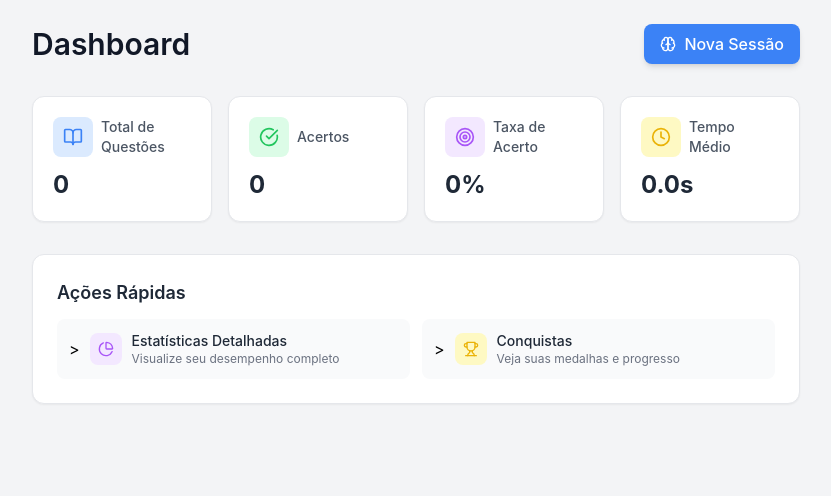
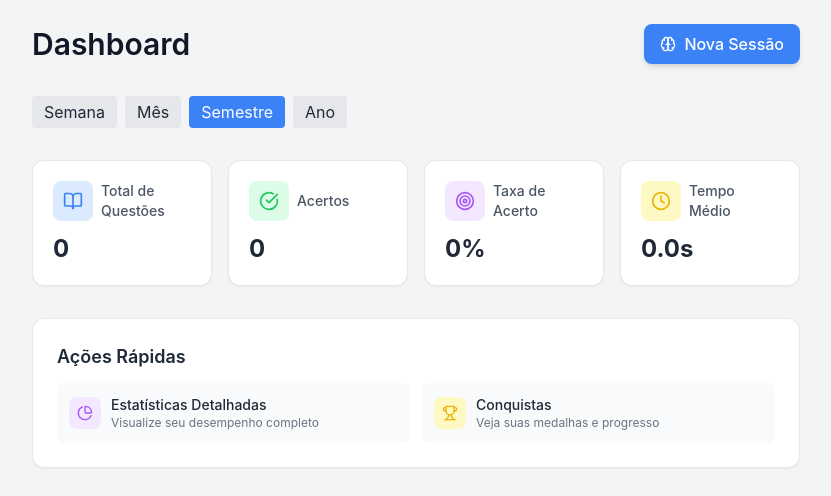
Before and after one commit to Caio-PSS/Medquest-web, a React (Create React App) app: page / in a window 1280 px wide. Shown: the top 496 px of the page, without its empty margins (224-1055 px from the left). Built offline with nearby package versions, Linux system fonts and the light colour scheme; no server answers; sample sign-in values are in the browser's storage.

Commit message:
Melhorias nos gráficos e correção do dashboard e exibição de imagens das questões

```diff
--- a/src/components/Question.tsx
+++ b/src/components/Question.tsx
@@ -31,7 +31,7 @@ export default function Question({ data, onConfirm, onNext }: QuestionProps) {
     ? {
         width: '100%',
         zoomPosition: 'original',
-        img: `https://medquest-floral-log-224.fly.dev/${data.image_url}.png`,
+        img: `https://medquest-floral-log-224.fly.dev${data.image_url}.png`,
       }
     : null;
 
--- a/src/pages/Dashboard.tsx
+++ b/src/pages/Dashboard.tsx
@@ -21,11 +21,19 @@ type StatsType = {
 const Dashboard = () => {
   const { authToken, isLoading } = useAuth();
   const [stats, setStats] = useState<StatsType | null>(null);
+  const [range, setRange] = useState('semestre'); // Valor padrão: semestre
+
+  const rangeOptions = [
+    { label: 'Semana', value: 'week' },
+    { label: 'Mês', value: 'month' },
+    { label: 'Semestre', value: 'semestre' },
+    { label: 'Ano', value: 'year' }
+  ];
 
   useEffect(() => {
     const fetchStats = async () => {
       try {
-            const res = await fetch(`https://medquest-floral-log-224.fly.dev/api/stats/overview`, {
+        const res = await fetch(`https://medquest-floral-log-224.fly.dev/api/stats/overview?range=${range}`, {
           headers: { Authorization: `Bearer ${authToken}` }
         });
         const data = await res.json();
@@ -43,11 +51,11 @@ const Dashboard = () => {
     if (authToken) {
       fetchStats();
     }
-      }, [authToken]);
+  }, [authToken, range]);
 
   if (isLoading) {
     return (
-            <div className="min-h-screen bg-gray-100 flex items-center justify-center"> {/* Fundo mais claro para tema estudo */}
+      <div className="min-h-screen bg-gray-100 flex items-center justify-center">
         <div className="animate-spin rounded-full h-12 w-12 border-t-2 border-b-2 border-blue-500">
           <div className="sr-only">Carregando...</div>
         </div>
@@ -57,77 +65,86 @@ const Dashboard = () => {
 
   if (!authToken) {
     return (
-            <div className="min-h-screen bg-gray-100 flex items-center justify-center"> {/* Fundo mais claro para tema estudo */}
-                <div className="text-gray-700">Carregando...</div> {/* Texto mais escuro para contraste no fundo claro */}
+      <div className="min-h-screen bg-gray-100 flex items-center justify-center">
+        <div className="text-gray-700">Carregando...</div>
       </div>
     );
   }
 
   return (
-        <div className="min-h-screen bg-gray-100 p-6"> {/* Fundo mais claro para tema estudo */}
-            <div className="max-w-screen-md mx-auto space-y-8"> {/* Container centralizado e com largura máxima para telas médias */}
-                {/* Header Section */}
+    <div className="min-h-screen bg-gray-100 p-6">
+      <div className="max-w-screen-md mx-auto space-y-8">
+        {/* Header */}
         <div className="flex items-center justify-between">
-                    <h1 className="text-3xl font-semibold text-gray-900"> {/* Título um pouco menor e mais escuro */}
-                        Dashboard
-                    </h1>
+          <h1 className="text-3xl font-semibold text-gray-900">Dashboard</h1>
           <Link
             to="/session"
-                        className="inline-flex items-center gap-2 bg-blue-500 text-white px-4 py-2  {/* Botão azul mais suave */}
-                            rounded-lg hover:bg-blue-600 font-medium transition-all duration-200
-                            shadow-md hover:shadow-lg hover:scale-[1.02]"
+            className="inline-flex items-center gap-2 bg-blue-500 text-white px-4 py-2 rounded-lg hover:bg-blue-600 font-medium transition-all duration-200 shadow-md hover:shadow-lg hover:scale-[1.02]"
           >
-                        <Brain className="w-4 h-4" /> {/* Icone menor */}
+            <Brain className="w-4 h-4" />
             Nova Sessão
           </Link>
         </div>
 
-                {/* Stats Grid */}
-                <div className="grid grid-cols-1 md:grid-cols-2 lg:grid-cols-4 gap-4"> {/* Espaçamento menor entre os cards */}
-                    {/* Total Questions Card */}
-                    <div className="bg-white p-5 rounded-xl shadow-sm border border-gray-200 {/* Card branco com borda e sombra suave */}
-                        hover:border-blue-300 transition-all duration-200 group">
-                        <div className="flex items-center gap-2 mb-3"> {/* Espaçamento menor */}
-                            <div className="p-2.5 bg-blue-100 rounded-lg group-hover:bg-blue-200 transition-colors"> {/* Cor de fundo do ícone mais clara */}
-                                <BookOpen className="w-5 h-5 text-blue-500" /> {/* Icone menor */}
-                            </div>
-                            <h3 className="text-gray-600 font-medium text-sm">Total de Questões</h3> {/* Texto menor e cor mais suave */}
-                        </div>
-                        <p className="text-2xl font-bold text-gray-800">{stats?.total || 0}</p> {/* Texto principal mais escuro */}
+        {/* Seletor de Período */}
+        <div className="flex space-x-2">
+          {rangeOptions.map(option => (
+            <button
+              key={option.value}
+              onClick={() => setRange(option.value)}
+              className={`px-3 py-1 rounded transition-colors ${
+                range === option.value
+                  ? 'bg-blue-500 text-white'
+                  : 'bg-gray-200 text-gray-800'
+              }`}
+            >
+              {option.label}
+            </button>
+          ))}
         </div>
 
-                    {/* Correct Answers Card */}
-                    <div className="bg-white p-5 rounded-xl shadow-sm border border-gray-200 {/* Card branco com borda e sombra suave */}
-                        hover:border-green-300 transition-all duration-200 group">
-                        <div className="flex items-center gap-2 mb-3"> {/* Espaçamento menor */}
-                            <div className="p-2.5 bg-green-100 rounded-lg group-hover:bg-green-200 transition-colors"> {/* Cor de fundo do ícone mais clara */}
-                                <CheckCircle className="w-5 h-5 text-green-500" /> {/* Icone menor */}
+        {/* Cards de Estatísticas */}
+        <div className="grid grid-cols-1 md:grid-cols-2 lg:grid-cols-4 gap-4">
+          {/* Total de Questões */}
+          <div className="bg-white p-5 rounded-xl shadow-sm border border-gray-200 hover:border-blue-300 transition-all duration-200 group">
+            <div className="flex items-center gap-2 mb-3">
+              <div className="p-2.5 bg-blue-100 rounded-lg group-hover:bg-blue-200 transition-colors">
+                <BookOpen className="w-5 h-5 text-blue-500" />
               </div>
-                            <h3 className="text-gray-600 font-medium text-sm">Acertos</h3> {/* Texto menor e cor mais suave */}
+              <h3 className="text-gray-600 font-medium text-sm">Total de Questões</h3>
             </div>
-                        <p className="text-2xl font-bold text-gray-800">{stats?.acertos || 0}</p> {/* Texto principal mais escuro */}
+            <p className="text-2xl font-bold text-gray-800">{stats?.total || 0}</p>
           </div>
 
-                    {/* Success Rate Card */}
-                    <div className="bg-white p-5 rounded-xl shadow-sm border border-gray-200 {/* Card branco com borda e sombra suave */}
-                        hover:border-purple-300 transition-all duration-200 group">
-                        <div className="flex items-center gap-2 mb-3"> {/* Espaçamento menor */}
-                            <div className="p-2.5 bg-purple-100 rounded-lg group-hover:bg-purple-200 transition-colors"> {/* Cor de fundo do ícone mais clara */}
-                                <Target className="w-5 h-5 text-purple-500" /> {/* Icone menor */}
+          {/* Acertos */}
+          <div className="bg-white p-5 rounded-xl shadow-sm border border-gray-200 hover:border-green-300 transition-all duration-200 group">
+            <div className="flex items-center gap-2 mb-3">
+              <div className="p-2.5 bg-green-100 rounded-lg group-hover:bg-green-200 transition-colors">
+                <CheckCircle className="w-5 h-5 text-green-500" />
               </div>
-                            <h3 className="text-gray-600 font-medium text-sm">Taxa de Acerto</h3> {/* Texto menor e cor mais suave */}
+              <h3 className="text-gray-600 font-medium text-sm">Acertos</h3>
             </div>
-                        <p className="text-2xl font-bold text-gray-800">{stats?.percentual || '0%'}</p> {/* Texto principal mais escuro */}
+            <p className="text-2xl font-bold text-gray-800">{stats?.acertos || 0}</p>
           </div>
 
-                    {/* Average Time Card */}
-                    <div className="bg-white p-5 rounded-xl shadow-sm border border-gray-200 {/* Card branco com borda e sombra suave */}
-                        hover:border-yellow-300 transition-all duration-200 group">
-                        <div className="flex items-center gap-2 mb-3"> {/* Espaçamento menor */}
-                            <div className="p-2.5 bg-yellow-100 rounded-lg group-hover:bg-yellow-200 transition-colors"> {/* Cor de fundo do ícone mais clara */}
-                                <Clock className="w-5 h-5 text-yellow-500" /> {/* Icone menor */}
+          {/* Taxa de Acerto */}
+          <div className="bg-white p-5 rounded-xl shadow-sm border border-gray-200 hover:border-purple-300 transition-all duration-200 group">
+            <div className="flex items-center gap-2 mb-3">
+              <div className="p-2.5 bg-purple-100 rounded-lg group-hover:bg-purple-200 transition-colors">
+                <Target className="w-5 h-5 text-purple-500" />
               </div>
-                            <h3 className="text-gray-600 font-medium text-sm">Tempo Médio</h3> {/* Texto menor e cor mais suave */}
+              <h3 className="text-gray-600 font-medium text-sm">Taxa de Acerto</h3>
+            </div>
+            <p className="text-2xl font-bold text-gray-800">{stats?.percentual || '0%'}</p>
+          </div>
+
+          {/* Tempo Médio */}
+          <div className="bg-white p-5 rounded-xl shadow-sm border border-gray-200 hover:border-yellow-300 transition-all duration-200 group">
+            <div className="flex items-center gap-2 mb-3">
+              <div className="p-2.5 bg-yellow-100 rounded-lg group-hover:bg-yellow-200 transition-colors">
+                <Clock className="w-5 h-5 text-yellow-500" />
+              </div>
+              <h3 className="text-gray-600 font-medium text-sm">Tempo Médio</h3>
             </div>
             <p className="text-2xl font-bold text-gray-800">
               {(stats?.tempoMedio || 0).toFixed(1)}s
@@ -135,34 +152,32 @@ const Dashboard = () => {
           </div>
         </div>
 
-                {/* Quick Actions Section */}
-                <div className="bg-white rounded-xl p-6 border border-gray-200 shadow-sm"> {/* Box branco com borda e sombra suave */}
-                    <h2 className="text-lg font-semibold text-gray-800 mb-3">Ações Rápidas</h2> {/* Título menor e mais escuro */}
-                    <div className="grid grid-cols-1 md:grid-cols-2 gap-3"> {/* Espaçamento menor */}
+        {/* Ações Rápidas */}
+        <div className="bg-white rounded-xl p-6 border border-gray-200 shadow-sm">
+          <h2 className="text-lg font-semibold text-gray-800 mb-3">Ações Rápidas</h2>
+          <div className="grid grid-cols-1 md:grid-cols-2 gap-3">
             <Link
               to="/stats"
-                            className="flex items-center gap-2.5 p-3 rounded-lg bg-gray-50 {/* Fundo cinza bem claro */}
-                                hover:bg-gray-100 transition-colors group"> {/* Hover mais claro */}
-                        {'>'}
-                            <div className="p-2 bg-purple-100 rounded-lg group-hover:bg-purple-200"> {/* Cor de fundo do ícone mais clara */}
-                                <PieChart className="w-4 h-4 text-purple-500" /> {/* Icone menor */}
+              className="flex items-center gap-2.5 p-3 rounded-lg bg-gray-50 hover:bg-gray-100 transition-colors group"
+            >
+              <div className="p-2 bg-purple-100 rounded-lg group-hover:bg-purple-200">
+                <PieChart className="w-4 h-4 text-purple-500" />
               </div>
               <div>
-                                <h3 className="font-medium text-gray-800 text-sm">Estatísticas Detalhadas</h3> {/* Texto menor e mais escuro */}
-                                <p className="text-xs text-gray-500">Visualize seu desempenho completo</p> {/* Texto menor e cor mais suave */}
+                <h3 className="font-medium text-gray-800 text-sm">Estatísticas Detalhadas</h3>
+                <p className="text-xs text-gray-500">Visualize seu desempenho completo</p>
               </div>
             </Link>
             <Link
               to="/achievements"
-                            className="flex items-center gap-2.5 p-3 rounded-lg bg-gray-50 {/* Fundo cinza bem claro */}
-                                hover:bg-gray-100 transition-colors group"> {/* Hover mais claro */}
-                        {'>'}
-                            <div className="p-2 bg-yellow-100 rounded-lg group-hover:bg-yellow-200"> {/* Cor de fundo do ícone mais clara */}
-                                <Trophy className="w-4 h-4 text-yellow-500" /> {/* Icone menor */}
+              className="flex items-center gap-2.5 p-3 rounded-lg bg-gray-50 hover:bg-gray-100 transition-colors group"
+            >
+              <div className="p-2 bg-yellow-100 rounded-lg group-hover:bg-yellow-200">
+                <Trophy className="w-4 h-4 text-yellow-500" />
               </div>
               <div>
-                                <h3 className="font-medium text-gray-800 text-sm">Conquistas</h3> {/* Texto menor e mais escuro */}
-                                <p className="text-xs text-gray-500">Veja suas medalhas e progresso</p> {/* Texto menor e cor mais suave */}
+                <h3 className="font-medium text-gray-800 text-sm">Conquistas</h3>
+                <p className="text-xs text-gray-500">Veja suas medalhas e progresso</p>
               </div>
             </Link>
           </div>
```
Also changed, not shown: src/pages/Stats.tsx (+122 -27 lines). Lines whose indentation alone changed are shown as unchanged.
